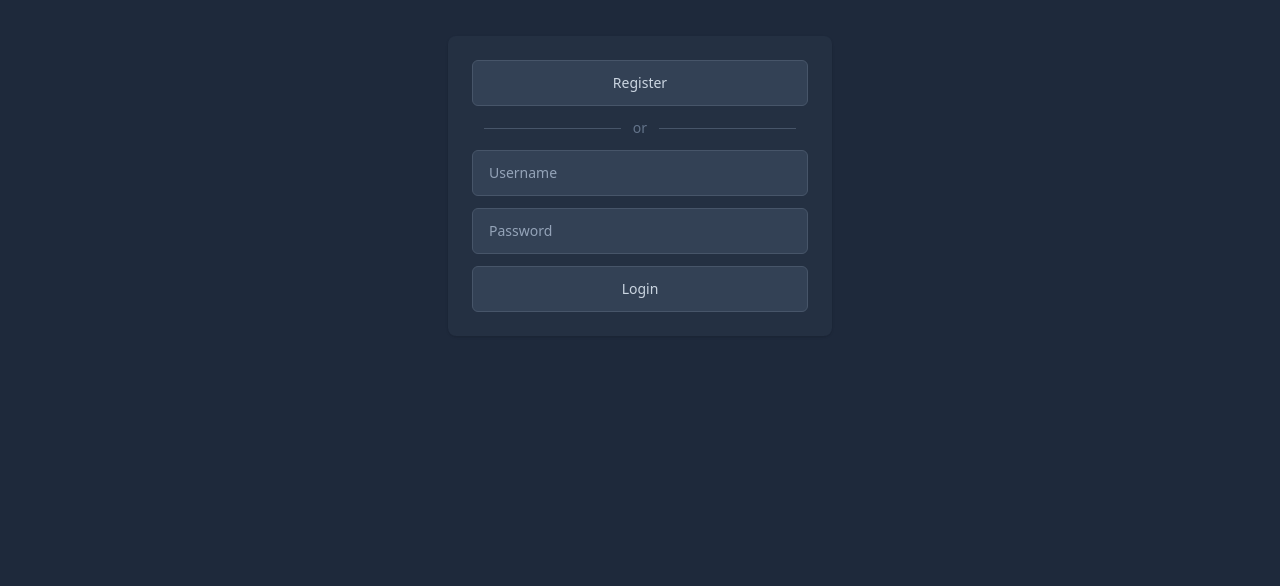
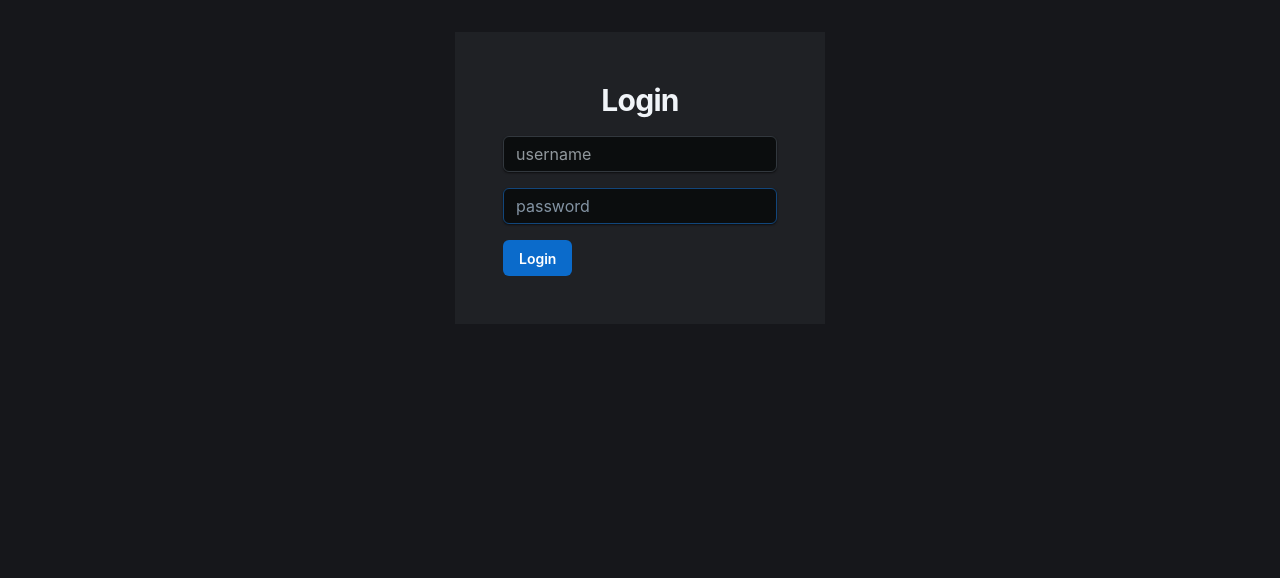
Before and after one commit to pb-coding/ems-fe, a React (Vite) app: page /login in a window 1280 px wide. Shown: the part 214-800 px from the top of the page. Built offline with nearby package versions, Linux system fonts and the light colour scheme.

Commit message:
replaces tailwindcss with mui joyui

```diff
--- a/postcss.config.cjs
+++ /dev/null
@@ -1,6 +0,0 @@
-module.exports = {
-  plugins: {
-    tailwindcss: {},
-    autoprefixer: {},
-  },
-}
--- a/src/components/App.tsx
+++ b/src/components/App.tsx
@@ -3,19 +3,23 @@ import { Routes, Route } from 'react-router-dom'
 import '../index.css'
 import Dashboard from './Dashboard'
 import Login from './Login'
+import { CssVarsProvider } from '@mui/joy/styles';
 import { AuthProvider } from './AuthContext'
 import ProtectedRoute from './ProtectedRoute'
+import emsTheme from '../theme'
 
 function App() {
 
 
   return (
+    <CssVarsProvider defaultMode='dark'>
       <AuthProvider>
         <Routes>
           <Route path="/" element={<ProtectedRoute access="isAuthenticated"><Dashboard/></ProtectedRoute>} />
           <Route path="/login" element={<Login/>} />
         </Routes>
       </AuthProvider>
+    </CssVarsProvider>
   )
 }
 
--- a/src/components/Login.tsx
+++ b/src/components/Login.tsx
@@ -1,6 +1,13 @@
 import React, { useContext, useRef } from 'react'
 import { useNavigate } from 'react-router-dom'
 import AuthContext from './AuthContext'
+import Grid from '@mui/joy/Grid'
+import Input from '@mui/joy/Input'
+import Button from '@mui/joy/Button'
+import Typography from '@mui/joy/Typography';
+import Sheet from '@mui/joy/Sheet';
+import '@fontsource/public-sans';
+import emsTheme from '../theme'
 
 function Login() {
 
@@ -17,47 +24,64 @@ function Login() {
     }
 
     return (
-        <div className="grid h-screen w-screen place-items-center bg-slate-800 px-4 text-sm font-medium">
-            <div className="w-full max-w-sm rounded-lg bg-slate-700/30 shadow">
-                <form className="p-4 md:p-5 lg:p-6">
-                <div className="grid gap-y-3">
-                    <button className="flex items-center justify-center gap-x-2 rounded-md border border-slate-600 bg-slate-700 py-3 px-4 text-slate-300 transition hover:text-purple-400">
-                        Register
-                    </button>
-                </div>
-
-                <div className="my-3 flex items-center px-3">
-                    <hr className="w-full border-slate-600" />
-                    <span className="mx-3 text-slate-500">or</span>
-                    <hr className="w-full border-slate-600" />
-                </div>
-
-                <div className="grid gap-y-3">
-                    <input
-                        className="focus:border-purple-400 rounded-md border border-slate-600 bg-slate-700 py-3 px-4 text-slate-200 outline-none transition placeholder:text-slate-400"
+        <Sheet>
+            <Grid
+                container
+                direction="column"
+                spacing={2}
+                alignItems="center"
+                justifyContent="center"
+                sx={{
+                    minHeight: "100vh",
+                    backgroundColor: emsTheme.color.bg,
+                }}
+            >
+                <Grid
+                    container
+                    direction="column"
+                    alignItems="center"
+                    justifyContent="center"
+                    p={5}
+                    sx={{
+                        backgroundColor: emsTheme.color.surface
+                    }}
+                >
+                    <Grid my="3">
+                        <Typography level="h2" >Login</Typography>
+                    </Grid>
+                    <form>
+                        <Grid>
+                            <Input
+                                disabled={false}
+                                placeholder="username"
                                 type="text"
                                 name="username"
-                        ref={username}
-                        placeholder="Username"
+                                slotProps={{ input: { ref: username } }}
                             />
-                    <input
-                        className="focus:border-purple-400 rounded-md border border-slate-600 bg-slate-700 py-3 px-4 text-slate-200 outline-none transition placeholder:text-slate-400"
+                        </Grid>
+                        <Grid>
+                            <Input
+                                color="primary"
+                                disabled={false}
+                                placeholder="password"
                                 type="password"
                                 name="password"
-                        ref={password}
-                        placeholder="Password"
+                                slotProps={{ input: { ref: password } }}
                             />
-                    <button
+                        </Grid>
+                        <Grid>
+                            <Button
+                                color="primary"
                                 type="button"
-                        className="flex items-center justify-center gap-x-2 rounded-md border border-slate-600 bg-slate-700 py-3 px-4 text-slate-300 transition hover:text-purple-400"
                                 onClick={loginSubmit}
                             >
                                 Login
-                    </button>
-                </div>
+                            </Button>
+                        </Grid>
                     </form>
-            </div>
-            </div>
+                </Grid>
+            </Grid>
+        </Sheet>
     )
 }
 export default Login;
--- a/src/components/MainBody.tsx
+++ b/src/components/MainBody.tsx
@@ -22,7 +22,7 @@ function MainBody() {
                         </svg>
                     </Card>
                 </div>
-                <a href="https://api.enphaseenergy.com/oauth/authorize?response_type=code&client_id=8969127dbb1692152b1fb04d2e421694&redirect_uri=http://localhost:8080/enphase/oauth">Login to Enphase</a>
+                <a href="https://api.enphaseenergy.com/oauth/authorize?response_type=code&client_id=8969127dbb1692152b1fb04d2e421694&redirect_uri=http://localhost:8080/enphase/oauth/1">Login to Enphase</a>
             </div>
             <div id="last-incomes">
                 <h1 className="font-bold py-4 uppercase">Last 24h incomes</h1>
--- a/src/index.css
+++ b/src/index.css
@@ -1,3 +1,3 @@
-@tailwind base;
-@tailwind components;
-@tailwind utilities;
+body {
+    margin: 0;
+}
--- a/src/theme.ts
+++ b/src/theme.ts
@@ -1,45 +1,9 @@
-export interface ColorType {
-    indigo: string;
-    blue: string;
-    green: string;
-    yellow: string;
-    red: string;
-    gray: string;
-    white: string;
-    black: string;
-    purple: string;
-    pink: string;
-    teal: string;
-    orange: string;
-    lime: string;
-    emerald: string;
-    cyan: string;
-    rose: string;
-    fuchsia: string;
-    sky: string;
-    violet: string;
-    amber: string;
+const emsTheme = {
+  color: {
+    bg: "#16171b",
+    surface: "#1f2125",
+    action: '00b274',
+  }
 }
 
-export const Color: ColorType = {
-    indigo: "indigo",
-    blue: "blue",
-    green: "green",
-    yellow: "yellow",
-    red: "red",
-    gray: "gray",
-    white: "white",
-    black: "black",
-    purple: "purple",
-    pink: "pink",
-    teal: "teal",
-    orange: "orange",
-    lime: "lime",
-    emerald: "emerald",
-    cyan: "cyan",
-    rose: "rose",
-    fuchsia: "fuchsia",
-    sky: "sky",
-    violet: "violet",
-    amber: "amber",
-};
+export default emsTheme;
--- a/tailwind.config.cjs
+++ /dev/null
@@ -1,11 +0,0 @@
-/** @type {import('tailwindcss').Config} */
-module.exports = {
-  mode: 'jit',
-  content: [
-    "./src/**/*.{js,jsx,ts,tsx}",
-],
-  theme: {
-    extend: {},
-  },
-  plugins: [],
-}
```
Also changed, not shown: package.json (+5 -2 lines), 2 other files (tests, documents, lock files or other folders). Lines whose indentation alone changed are shown as unchanged.
